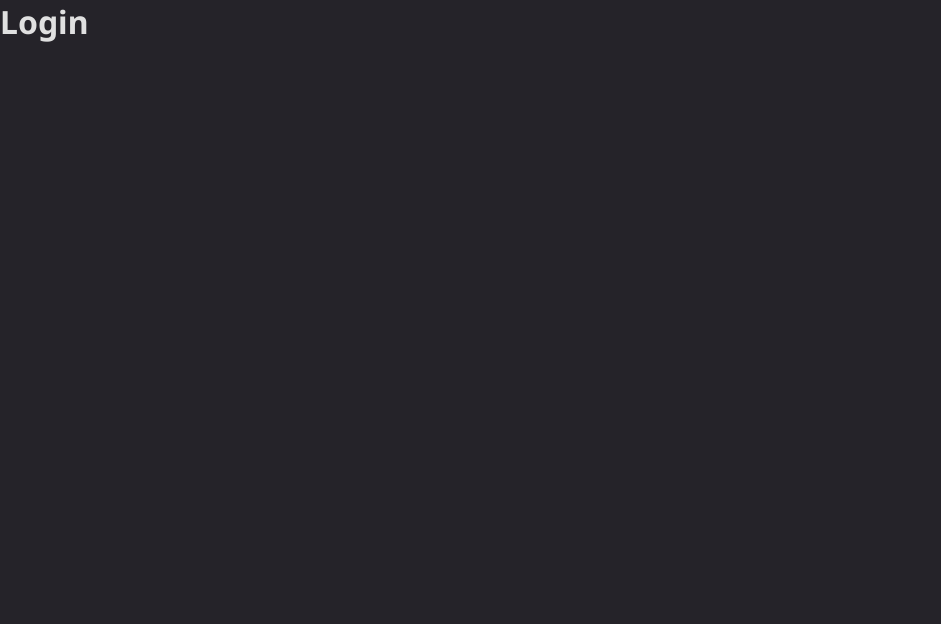
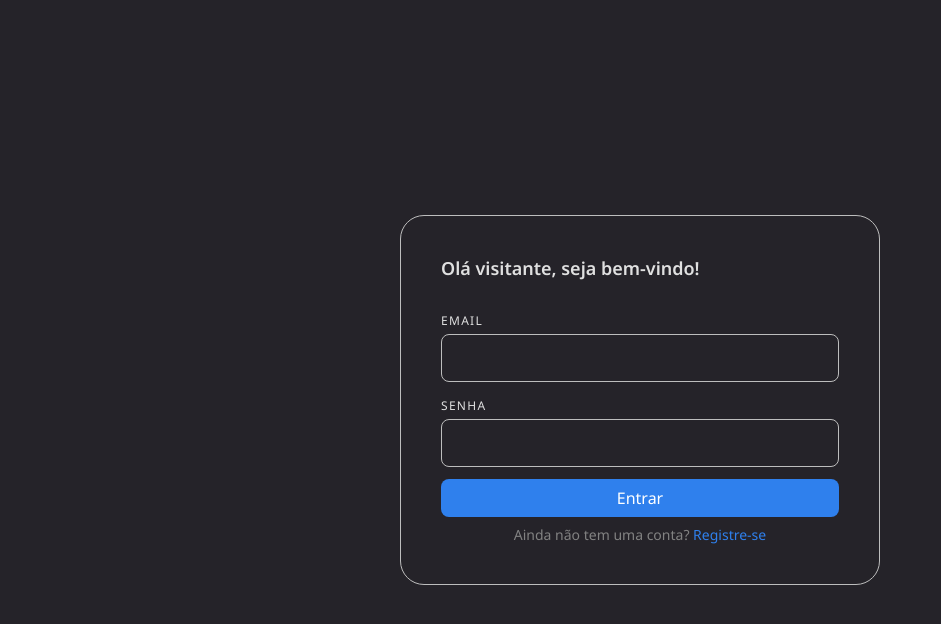
Before and after one commit to danielfilh0/vuejs-app, a Vue app: page /login in a window 1280 px wide. Shown: the top 624 px of the page, without its empty margins (0-941 px from the left). Built offline with nearby package versions, Linux system fonts and the light colour scheme.

Commit message:
Add login view and its components

```diff
--- a/src/assets/styles/global.scss
+++ b/src/assets/styles/global.scss
@@ -57,3 +57,13 @@ ul, li {
   max-width: 70rem;
   width: 100%;
 }
+
+.sm-container {
+  margin: 0 auto;
+  max-width: 30rem;
+  min-height: 100vh;
+  width: 100%;
+
+  display: flex;
+  align-items: center;
+}
--- /dev/null
+++ b/src/components/FormCard.vue
@@ -0,0 +1,52 @@
+<template>
+  <slot></slot>
+</template>
+
+<style scoped lang="scss">
+::v-slotted(.card),
+.card {
+  width: 100%;
+  padding: 2.5rem;
+  border: 1px solid var(--gray-200-color);
+  border-radius: 24px;
+
+  h1 {
+    margin-bottom: 2rem;
+
+    font-size: 1.125rem;
+    font-weight: 600;
+  }
+
+  form {
+    margin-bottom: 0.5rem;
+    display: flex;
+    flex-direction: column;
+    gap: 0.75rem;
+  }
+
+  button {
+    padding: 0.5rem 0;
+    background: var(--primary-color);
+    color: var(--white-color);
+    border: none;
+    border-radius: 8px;
+    transition: 0.2s;
+
+    &:hover,
+    &:focus {
+      box-shadow: 0 0 0 2px var(--gray-200-color);
+    }
+  }
+
+  p {
+    text-align: center;
+    font-size: 0.875rem;
+    color: var(--gray-400-color);
+
+    a {
+      text-decoration: none;
+      color: var(--primary-color);
+    }
+  }
+}
+</style>
--- /dev/null
+++ b/src/components/InputItem.vue
@@ -0,0 +1,73 @@
+<template>
+  <div class="input-item">
+    <label v-if="label" :for="id">{{ label }}</label>
+    <input
+      :id="id"
+      :type="type"
+      :value="modelValue"
+      :placeholder="placeholder"
+      @input="updateValue"
+    />
+  </div>
+</template>
+
+<script setup>
+import { defineEmits } from "vue";
+
+const emit = defineEmits(["update:modelValue"]);
+
+defineProps({
+  id: String,
+  label: {
+    default: null,
+    type: String,
+  },
+  type: {
+    default: "text",
+    type: String,
+  },
+  placeholder: String,
+  modelValue: [String, Number],
+});
+
+function updateValue(event) {
+  emit("update:modelValue", event.target.value);
+}
+</script>
+
+<style lang="scss" scoped>
+.input-item {
+  width: 100%;
+
+  &:focus-within {
+    label {
+      color: var(--primary-color);
+    }
+
+    input {
+      border-color: var(--primary-color);
+    }
+  }
+
+  & + .input-item {
+    margin-top: 0.2rem;
+  }
+}
+
+label {
+  display: block;
+  margin-bottom: 0.3rem;
+  text-transform: uppercase;
+  font-size: 0.75rem;
+  letter-spacing: 1.3px;
+}
+
+input {
+  padding: 0 1rem;
+  width: inherit;
+  height: 3rem;
+  background: transparent;
+  border: 1px solid var(--gray-200-color);
+  border-radius: 8px;
+}
+</style>
--- a/src/views/Login.vue
+++ b/src/views/Login.vue
@@ -1,3 +1,34 @@
 <template>
-  <h1>Login</h1>
+  <div class="sm-container">
+    <FormCard>
+      <div class="card">
+        <h1>Olá visitante, seja bem-vindo!</h1>
+        <form>
+          <InputItem v-model="email" id="email" type="email" label="Email" />
+          <InputItem
+            v-model="password"
+            id="password"
+            type="password"
+            label="Senha"
+          />
+          <button type="submit">Entrar</button>
+        </form>
+
+        <p>
+          Ainda não tem uma conta?
+          <router-link to="/sign-up">Registre-se</router-link>
+        </p>
+      </div>
+    </FormCard>
+  </div>
 </template>
+
+<script setup lang="ts">
+import { ref } from "vue";
+
+import FormCard from "../components/FormCard.vue";
+import InputItem from "../components/InputItem.vue";
+
+const email = ref("");
+const password = ref("");
+</script>
```
Also changed, not shown: 1 other file (tests, documents, lock files or other folders).
